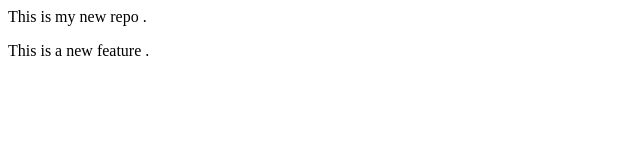
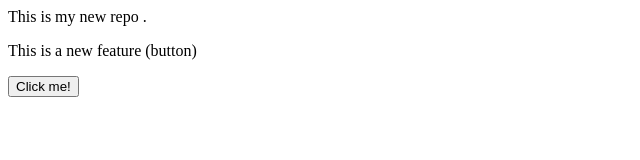
Before and after one commit to swastiknaskar61-art/localrepo, a plain HTML site: page index.html in a window 1280 px wide. Shown: the whole page, without its empty margins (0-640 px from the left). Drawn offline with Linux system fonts and the light colour scheme.

Commit message:
Added button

```diff
--- a/index.html
+++ b/index.html
@@ -1,2 +1,3 @@
 <p>This is my new repo .</p>
-<p>This is a new feature .</p>
+<p>This is a new feature (button)</p>
+<button>Click me!</button>
```
